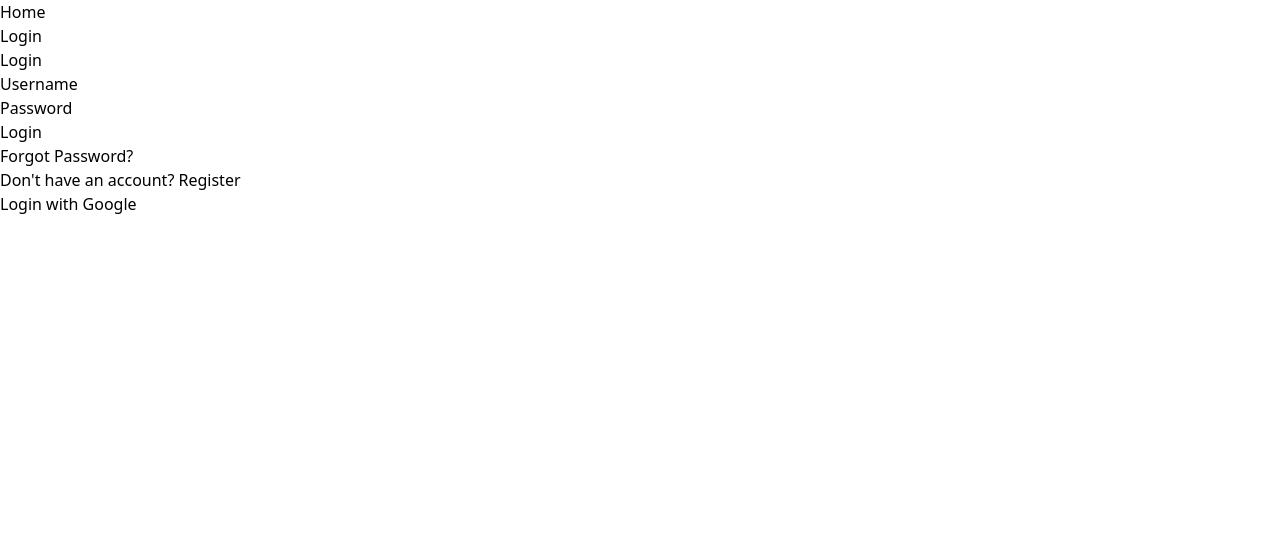
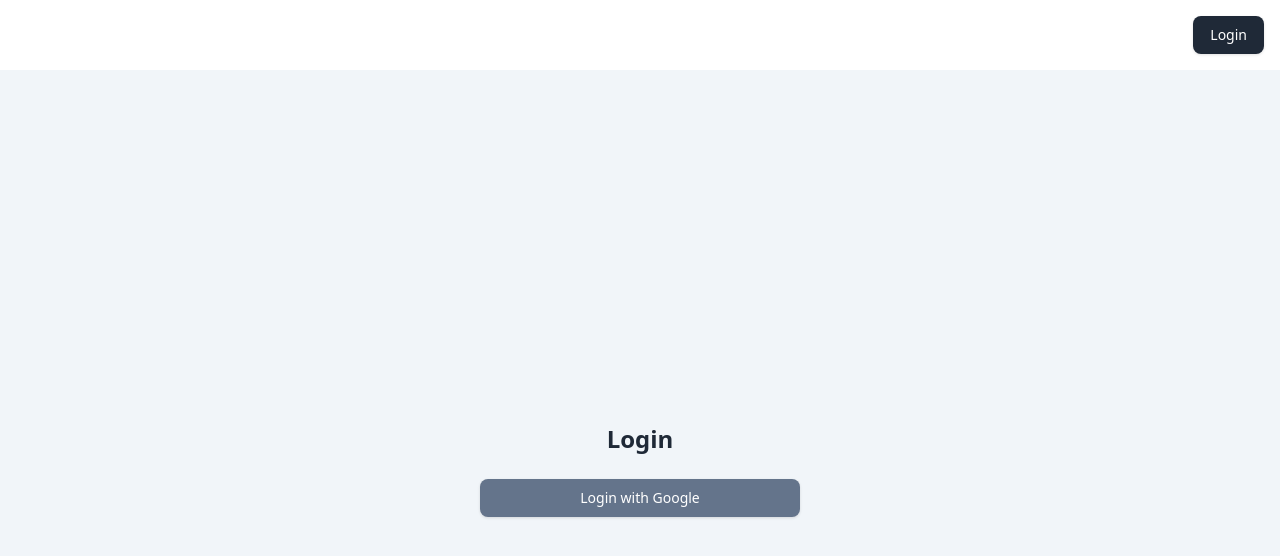
Before and after one commit to robert-s-hogan/vue3-firebase-starter-template, a Vue app: page /login in a window 1280 px wide. Shown: the top 556 px of the page. Built offline with nearby package versions, Linux system fonts and the light colour scheme; no server answers.

Commit message:
started configured styling guidelines, router improvements, added dev environemnt in firebase.

```diff
--- a/src/components/organisms/BaseHeader/BaseHeader.vue
+++ b/src/components/organisms/BaseHeader/BaseHeader.vue
@@ -65,7 +65,6 @@ const handleLogin = () => {
 const handleLogout = async () => {
   try {
     await signOut(auth)
-    console.log('User logged out successfully')
     router.push('/login')
   } catch (error) {
     console.error('Logout failed:', error.message)
--- a/src/firebase/firebaseConfig.js
+++ b/src/firebase/firebaseConfig.js
@@ -1,10 +1,12 @@
-// src/firebase.js
+// src/firebase/firebaseConfig.js
 import { initializeApp } from 'firebase/app'
 import { getFirestore } from 'firebase/firestore'
 import {
   getAuth,
   setPersistence,
   browserSessionPersistence,
+  // Import the function directly for logging comparison
+  createUserWithEmailAndPassword as firebaseCreateUserDirectly,
 } from 'firebase/auth'
 
 // Use Vite's import.meta.env for environment variables
@@ -18,13 +20,60 @@ const firebaseConfig = {
 }
 
 // Initialize Firebase
+console.log(
+  '[FirebaseConfig] Initializing Firebase App with Project ID:',
+  firebaseConfig.projectId
+)
 const app = initializeApp(firebaseConfig)
 
 // Initialize Firebase services
+console.log('[FirebaseConfig] Getting Auth instance...')
 const auth = getAuth(app)
 const db = getFirestore(app)
 
+// --- Add Debugging Logs Here ---
+console.log(
+  '%c[FirebaseConfig] Created Auth Instance:',
+  'color: orange; font-weight: bold;',
+  auth
+)
+console.log(
+  '%c[FirebaseConfig] Type of created auth:',
+  'color: orange;',
+  typeof auth
+)
+console.log(
+  '%c[FirebaseConfig] Does auth.createUserWithEmailAndPassword exist *immediately* after getAuth?',
+  'color: orange;',
+  typeof auth?.createUserWithEmailAndPassword === 'function'
+)
+console.log(
+  '%c[FirebaseConfig] Does directly imported firebaseCreateUserDirectly exist?',
+  'color: orange;',
+  typeof firebaseCreateUserDirectly === 'function'
+)
+// --- End Debugging Logs ---
+
 // Set persistence for the auth
 setPersistence(auth, browserSessionPersistence)
+  .then(() => {
+    console.log(
+      '[FirebaseConfig] Auth persistence set to browserSessionPersistence.'
+    )
+  })
+  .catch((error) => {
+    console.error('[FirebaseConfig] Error setting auth persistence:', error)
+  })
+
+// Environment Logging (Moved from main.js for proximity)
+console.log(
+  `%c[APP MODE] Running in: ${import.meta.env.MODE}`,
+  'color: blue; font-weight: bold;'
+)
+if (import.meta.env.DEV) {
+  console.warn(
+    '[APP MODE] Development-specific features/bypasses might be active.'
+  )
+}
 
 export { auth, db }
--- a/src/router/index.js
+++ b/src/router/index.js
@@ -49,23 +49,23 @@ let unsubscribeAuth = null // Store the unsubscribe function
 
 // --- Helper function to check auth and decide navigation ---
 function checkAuthAndNavigate(to, requiresAuth, user, next) {
-  // Check if running in development mode (using Vite's boolean flag)
   const isDevelopment = import.meta.env.DEV
 
   if (requiresAuth && !user) {
     // Route requires auth, but no user is logged in
     if (isDevelopment) {
-      // --- DEVELOPMENT MODE BYPASS ---
+      // Keep this useful dev warning
       console.warn(
-        `DEV MODE: Bypassing auth check for "${to.path}". User is not logged in.`
+        `%c[AuthGuard] DEV MODE: Bypassing auth check for "${to.path}".`,
+        'color: orange;'
       )
-      next() // Allow navigation anyway
-      // --- END DEVELOPMENT MODE BYPASS ---
+      next()
     } else {
-      // --- PRODUCTION MODE ENFORCEMENT ---
-      console.log(`Redirecting to Login. Route "${to.path}" requires auth.`)
-      next({ name: 'Login', query: { redirect: to.fullPath } }) // Redirect to Login
-      // --- END PRODUCTION MODE ENFORCEMENT ---
+      // Keep this production log
+      console.log(
+        `[AuthGuard] Redirecting to Login. Route "${to.path}" requires auth.`
+      )
+      next({ name: 'Login', query: { redirect: to.fullPath } })
     }
   } else {
     // Route doesn't require auth OR user is logged in
@@ -78,49 +78,51 @@ router.beforeEach((to, from, next) => {
   const requiresAuth = to.matched.some((record) => record.meta.requiresAuth)
 
   if (!isAuthInitialized) {
-    // First navigation, wait for Firebase auth state
-    console.log('Auth not initialized. Waiting for onAuthStateChanged...')
+    // First navigation: Wait for the initial auth state determination
     // Ensure we only attach the listener once
     if (!unsubscribeAuth) {
       unsubscribeAuth = onAuthStateChanged(
         auth,
         (user) => {
+          isAuthInitialized = true
+          // Log the determined initial state *before* checking navigation
           console.log(
-            'onAuthStateChanged fired. User:',
-            user ? user.email : 'null'
+            `%c[AuthGuard] Initial state determined. User: ${
+              user ? user.email : 'Not Logged In'
+            }`,
+            user ? 'color: green;' : 'color: red;' // Style based on status
           )
-          isAuthInitialized = true
-          // Don't unsubscribe here if you want auth state updates later,
-          // but for a basic guard, unsubscribing after first check is fine.
-          // if (unsubscribeAuth) unsubscribeAuth(); // Optional: unsubscribe after first check
-
-          // Now that we have the user state, check auth requirements
           checkAuthAndNavigate(to, requiresAuth, user, next)
         },
         (error) => {
-          // Handle potential errors during initial auth check
-          console.error('Error getting initial auth state:', error)
+          // Keep this important error log
+          console.error('[AuthGuard] Error getting initial auth state:', error)
           isAuthInitialized = true // Mark as initialized even on error
-          // Decide how to handle this - maybe redirect to an error page or login?
-          // For now, treat as unauthenticated:
+          // Log the state determined on error
+          console.log(
+            `%c[AuthGuard] Initial state determined (error). User: Not Logged In`,
+            'color: red;'
+          )
           checkAuthAndNavigate(to, requiresAuth, null, next)
         }
       )
     }
-    // Don't call next() here, wait for the onAuthStateChanged callback
+    // Don't call next() or log here, wait for the onAuthStateChanged callback
   } else {
-    // Auth state already initialized, check with current user
+    // Auth already initialized, check with current user
     const user = auth.currentUser
-    console.log('Auth initialized. Current user:', user ? user.email : 'null')
+    // Log the current state *before* checking navigation
+    console.log(
+      `%c[AuthGuard] Navigating. Current User: ${
+        user ? user.email : 'Not Logged In'
+      }`,
+      user ? 'color: green;' : 'color: red;' // Style based on status
+    )
     checkAuthAndNavigate(to, requiresAuth, user, next)
   }
 })
 
-// Optional: Clean up listener when app closes (though often not strictly necessary for SPAs)
-// router.afterEach(() => {
-//   if (unsubscribeAuth && /* condition to check if app is truly closing */) {
-//      unsubscribeAuth();
-//   }
-// });
+// Optional: Clean up listener when app closes
+// router.afterEach(() => { ... });
 
 export default router
--- a/src/views/login/LoginView.vue
+++ b/src/views/login/LoginView.vue
@@ -1,26 +1,28 @@
+<!-- src/views/Login/LoginView.vue -->
 <template>
   <div class="flex items-center justify-center min-h-screen bg-muted">
     <div class="w-full max-w-xs">
       <h1 class="text-2xl font-bold text-center text-primary mb-6">Login</h1>
+      <!-- *****
       <form
         @submit.prevent="handleSubmit"
         class="bg-white shadow-md rounded px-8 pt-6 pb-8 mb-4"
       >
+        CHANGE USERNAME TO EMAIL
         <div class="mb-4">
-          <label
-            class="block text-primary text-sm font-bold mb-2"
-            for="username"
-          >
-            Username
+          <label class="block text-primary text-sm font-bold mb-2" for="email">
+            Email
           </label>
           <input
             class="shadow appearance-none border rounded w-full py-2 px-3 text-primary leading-tight focus:outline-none focus:shadow-outline"
-            id="username"
-            type="text"
-            v-model="username"
+            id="email"
+            type="email"
+            v-model="email"
             required
+            autocomplete="username"
           />
         </div>
+
         <div class="mb-6">
           <label
             class="block text-primary text-sm font-bold mb-2"
@@ -34,15 +36,24 @@
             type="password"
             v-model="password"
             required
+            autocomplete="current-password"
           />
+
+          <p v-if="loginError" class="text-error text-xs italic mt-2">
+            {{ loginError }}
+          </p>
         </div>
         <div class="flex items-center justify-between">
-          <Button variant="primary" type="submit" class="w-full">
+          <Button
+            variant="primary"
+            type="submit"
+            class="w-full"
+            :loading="isLoading"
+          >
             Login
           </Button>
         </div>
 
-        <!-- Add this below the Back to Login link -->
         <div class="text-center mt-4">
           <router-link
             to="/reset-password"
@@ -52,17 +63,21 @@
           </router-link>
         </div>
 
-        <!-- Link to Register Page -->
-        <div>
+        <div class="text-center mt-2">
+
           <router-link to="/register" class="text-primary hover:underline">
             Don't have an account? Register
           </router-link>
         </div>
-      </form>
+      </form> ***** -->
 
-      <!-- Google Login Button -->
       <div class="text-center mt-4">
-        <Button variant="secondary" @click="handleGoogleLogin" class="w-full">
+        <Button
+          variant="secondary"
+          @click="handleGoogleLogin"
+          class="w-full"
+          :loading="isLoading"
+        >
           Login with Google
         </Button>
       </div>
@@ -75,29 +90,52 @@ import { ref } from 'vue'
 import { useRouter } from 'vue-router'
 import { auth } from '@/firebase/firebaseConfig'
 import { login, loginWithGoogle } from '@/services/authServices'
-import Button from '@/components/Atoms/BaseButton/BaseButton.vue'
+import Button from '@/components/Atoms/BaseButton/BaseButton.vue' // Corrected path casing
 
 const router = useRouter()
-const username = ref('')
+const email = ref('') // <-- Renamed ref from username to email
 const password = ref('')
+const loginError = ref(null) // <-- Add state for displaying errors
+const isLoading = ref(false) // <-- Add loading state
 
-// Function to handle login with email and password
 const handleSubmit = async () => {
+  loginError.value = null // Clear previous errors
+  isLoading.value = true // Set loading state
   try {
-    await login(auth, username.value, password.value)
-    router.push('/dashboard') // Redirect to dashboard on successful login
+    // Pass email.value to the login service
+    await login(auth, email.value, password.value)
+    router.push('/dashboard')
   } catch (error) {
     console.error('Login error:', error.message)
+    // Map common errors to user-friendly messages
+    if (error.message.includes('auth/invalid-credential')) {
+      loginError.value = 'Invalid email or password. Please try again.'
+    } else if (error.message.includes('auth/user-not-found')) {
+      // Although invalid-credential is more common now
+      loginError.value = 'No account found with this email.'
+    } else if (error.message.includes('auth/wrong-password')) {
+      // Also often covered by invalid-credential
+      loginError.value = 'Incorrect password.'
+    } else {
+      loginError.value = 'An unexpected error occurred during login.'
+    }
+  } finally {
+    isLoading.value = false // Reset loading state
   }
 }
 
-// Function to handle Google login
 const handleGoogleLogin = async () => {
+  loginError.value = null // Clear previous errors
+  isLoading.value = true
   try {
     await loginWithGoogle(auth)
-    router.push('/dashboard') // Redirect to dashboard on successful Google login
+    router.push('/dashboard')
   } catch (error) {
     console.error('Google login error:', error.message)
+    // Handle Google specific errors if needed, or show a generic message
+    loginError.value = 'Failed to log in with Google. Please try again.'
+  } finally {
+    isLoading.value = false
   }
 }
 </script>
--- a/tailwind.config.js
+++ b/tailwind.config.js
@@ -1,6 +1,6 @@
 /** @type {import('tailwindcss').Config} */
 export default {
-  content: ['./index.html', './src/**/*.{js,ts,jsx,tsx}'],
+  content: ['./index.html', './src/**/*.{js,ts,jsx,tsx,vue}'],
   theme: {
     extend: {
       colors: {
```
Also changed, not shown: src/services/authServices.js (+54 -6 lines).
